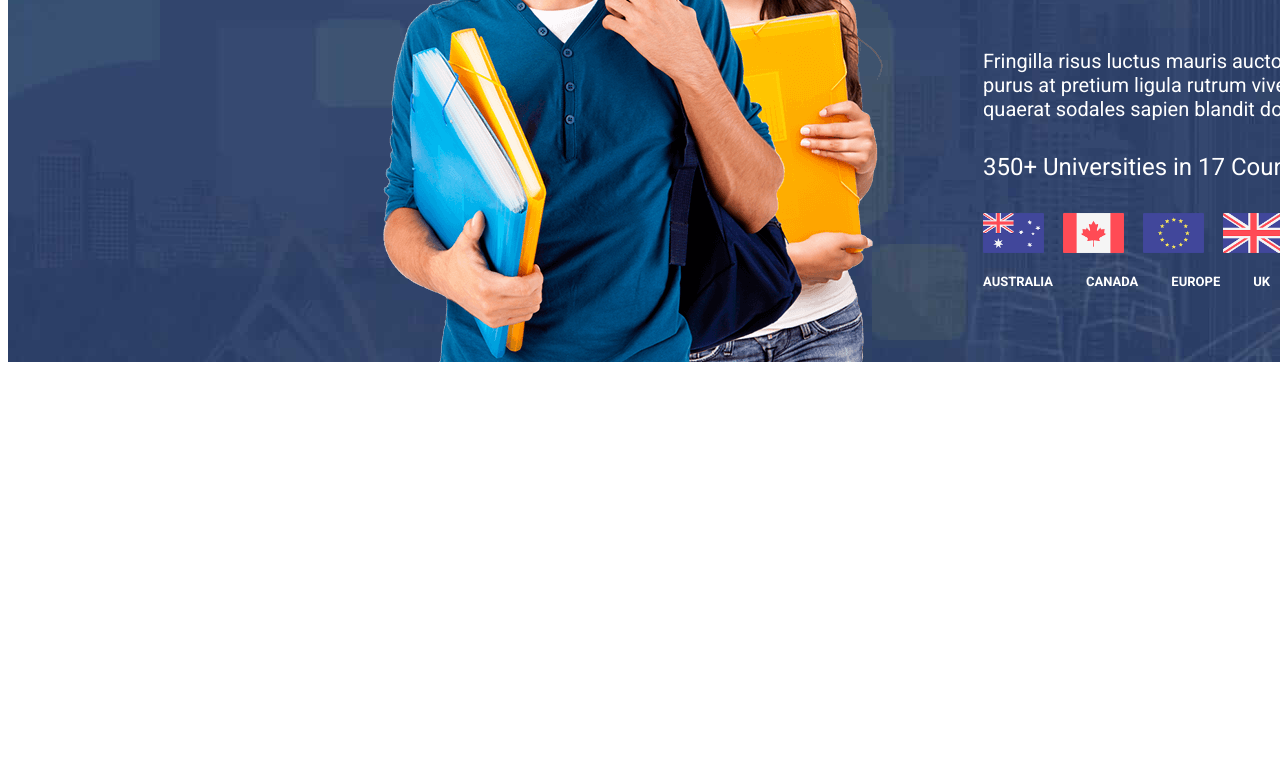
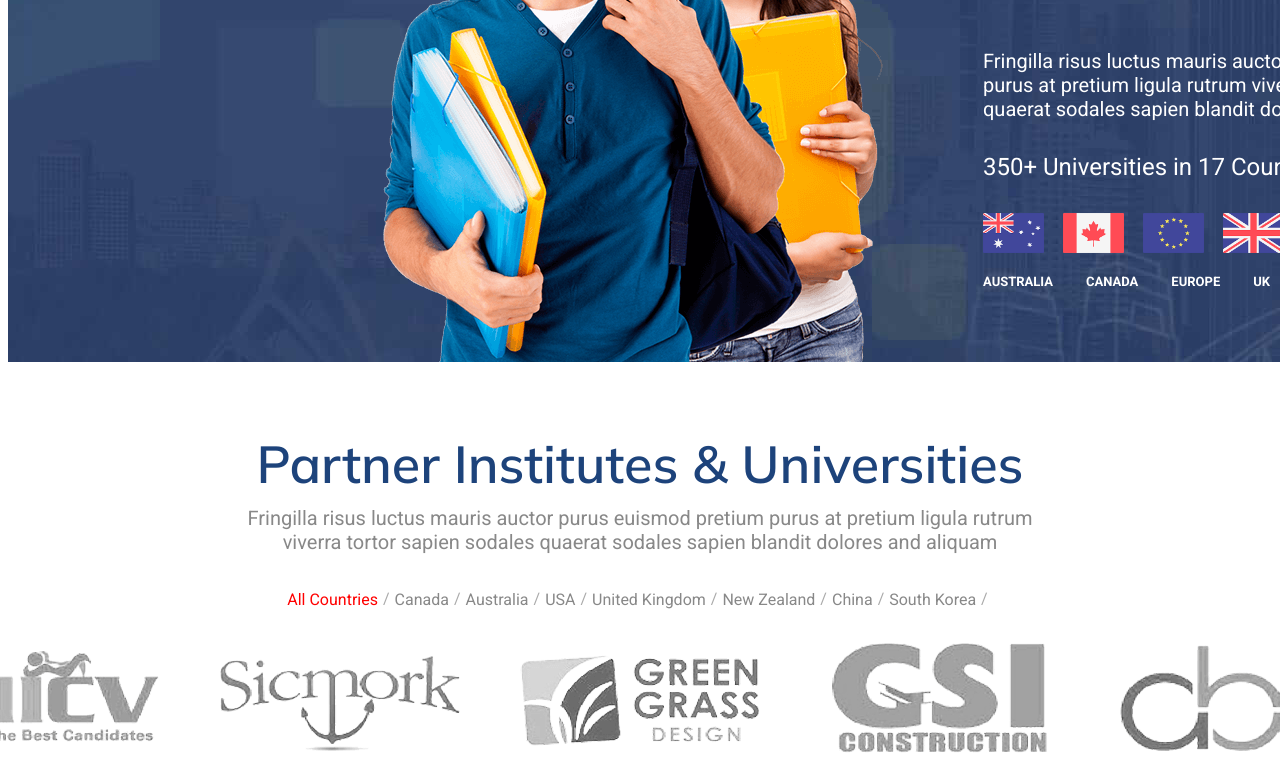
Before and after one commit to arnabmindpath/Flex-Assignement, a plain HTML site: page index.html in a window 1280 px wide. Shown: the part 5517-6300 px from the top of the page. Before the commit the page ends 5961 px from the top, so only its background shows below. Drawn offline with Linux system fonts and the light colour scheme.

Commit message:
code update
code update

```diff
--- a/css/style.css
+++ b/css/style.css
@@ -140,3 +140,12 @@ h4 {color: #1d437b; font-size: 20px; font-family: sans-serif; font-weight: 700;}
  .flags img {	padding-right: 15px;}
  .flag-text {display: flex;}
  .flag-text h4 {font-family: Roboto , sans-serif; font-size: 13px; font-weight: bold; padding-right: 33px;}
+
+ .partner-inst{ text-align: center;}
+ .partner-inst h4 {font-size: 52px; font-family: 'Mulish', sans-serif; font-weight: 600; margin-bottom: -10px;}
+ .partner-inst p {font-size: 20px; font-family: 'Roboto', sans-serif; font-weight: 400; color: #888;}
+.all-country {display: flex; justify-content: center;}
+.all-country p {font-size: 16px;}
+.all-country p:after {content: "/"; padding-left: 11px; position: relative; top: -1px; color: #aaa; padding: 0 5px;}
+.all-country .active {color: red;}
+.other-logo-image {display: flex; justify-content: center;}
--- a/index.html
+++ b/index.html
@@ -212,6 +212,30 @@
                 <p>Tokyo is the capital of Japan.</p>
             </div>
         </div>
+
+        <script>
+            function openCity(evt, cityName) {
+          // Declare all variables
+          var i, tabcontent, tablinks;
+
+          // Get all elements with class="tabcontent" and hide them
+          tabcontent = document.getElementsByClassName("tabcontent");
+          for (i = 0; i < tabcontent.length; i++) {
+            tabcontent[i].style.display = "none";
+          }
+
+          // Get all elements with class="tablinks" and remove the class "active"
+          tablinks = document.getElementsByClassName("tablinks");
+          for (i = 0; i < tablinks.length; i++) {
+            tablinks[i].className = tablinks[i].className.replace(" active", "");
+          }
+
+          // Show the current tab, and add an "active" class to the button that opened the tab
+          document.getElementById(cityName).style.display = "block";
+          evt.currentTarget.className += " active";
+        }
+        </script>
+
         <div class="container hr-dash"></div>
         <div class=" container imigration-consultant">
             <h1>Immigration Consult</h1>
@@ -251,31 +275,31 @@
                 </div>
             </div>
         </div>
+        <div class="container partner-inst">
+            <h4>Partner Institutes & Universities</h4>
+            <p>Fringilla risus luctus mauris auctor purus euismod pretium purus at pretium ligula rutrum <br>viverra tortor sapien sodales quaerat sodales sapien blandit dolores and aliquam</p>
+                <div class="all-country">
+                    <p class="active">All Countries</p>
+                    <p>Canada</p>
+                    <p>Australia</p>
+                    <p>USA</p>
+                    <p>United Kingdom</p>
+                    <p>New Zealand</p>
+                    <p>China</p>
+                    <p>South Korea</p>
+                </div>
+            <div class="other-logo-image">
+                <img src="image/brand-1.png" alt="brand">
+                <img src="image/brand-2.png" alt="brand">
+                <img src="image/brand-3.png" alt="brand">
+                <img src="image/brand-4.png" alt="brand">
+                <img src="image/brand-5.png" alt="brand">
+            </div>
+        </div>
 
 
 
-<script>
-    function openCity(evt, cityName) {
-  // Declare all variables
-  var i, tabcontent, tablinks;
 
-  // Get all elements with class="tabcontent" and hide them
-  tabcontent = document.getElementsByClassName("tabcontent");
-  for (i = 0; i < tabcontent.length; i++) {
-    tabcontent[i].style.display = "none";
-  }
-
-  // Get all elements with class="tablinks" and remove the class "active"
-  tablinks = document.getElementsByClassName("tablinks");
-  for (i = 0; i < tablinks.length; i++) {
-    tablinks[i].className = tablinks[i].className.replace(" active", "");
-  }
-
-  // Show the current tab, and add an "active" class to the button that opened the tab
-  document.getElementById(cityName).style.display = "block";
-  evt.currentTarget.className += " active";
-}
-</script>
 
 
     </body>
```
Also changed, not shown: image/brand-1.png (added), image/brand-2.png (added), image/brand-3.png (added), image/brand-4.png (added), image/brand-5.png (added).
